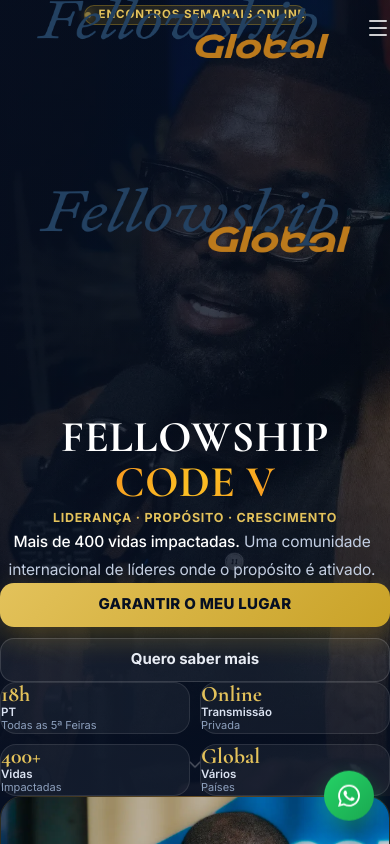
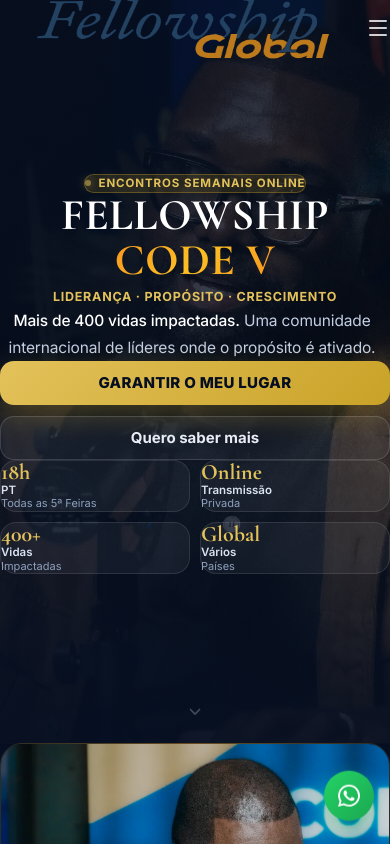
Before and after one commit to joaoalcantara110-a11y/fellowship-code-v, a Next.js app: page / in a window 390 px wide. Shown: the top 844 px of the page. Built offline with nearby package versions, Linux system fonts and the light colour scheme.

Commit message:
Mobile: corrigir branding duplicado no hero e foto da Prof.ª Vaumara
Co-Authored-By: Claude Sonnet 4.6 <noreply@anthropic.com>

```diff
--- a/components/Hero.tsx
+++ b/components/Hero.tsx
@@ -71,7 +71,7 @@ export default function Hero() {
           </div>
 
           {/* Logo — visible on mobile (Designer shows it centered) */}
-          <div className="animate-on-enter opacity-0 translate-y-8 transition-all duration-700 delay-150 mb-5 sm:mb-6 flex justify-center sm:justify-start">
+          <div className="animate-on-enter opacity-0 translate-y-8 transition-all duration-700 delay-150 mb-5 sm:mb-6 hidden sm:flex sm:justify-start">
             <Image
               src="/images/logo1.png"
               alt="Fellowship Global"
--- a/components/Mentores.tsx
+++ b/components/Mentores.tsx
@@ -54,13 +54,15 @@ export default function Mentores() {
               role: 'Mentor Internacional',
               bio: 'Fundador da CODE V Leadership School. Combina princípios espirituais sólidos com estratégias práticas de desenvolvimento humano. A sua missão é formar líderes que sejam uma resposta para esta geração.',
               tags: ['Liderança', 'Propósito', 'Empreendedorismo'],
+              objPos: 'center 18%',
             },
             {
-              img: '/images/mentor4.webp',
+              img: '/images/mentor-vaumara-mobile.jpg',
               name: 'Prof. Vaumara Andrade',
               role: 'Mentora & Educadora',
               bio: 'Educadora e Mentora dedicada ao desenvolvimento humano, fortalecimento da identidade e formação de pessoas com propósito. A sua presença no Fellowship traz profundidade e perspetiva única a cada participante.',
               tags: ['Desenvolvimento Humano', 'Identidade', 'Educação'],
+              objPos: 'center top',
             },
           ].map((m, i) => (
             <div
@@ -80,7 +82,7 @@ export default function Mentores() {
                   alt={m.name}
                   fill
                   className="object-cover"
-                  style={{ objectPosition: 'center 18%' }}
+                  style={{ objectPosition: m.objPos }}
                   sizes="100vw"
                 />
                 <div
```
Also changed, not shown: 1 other file (tests, documents, lock files or other folders).
